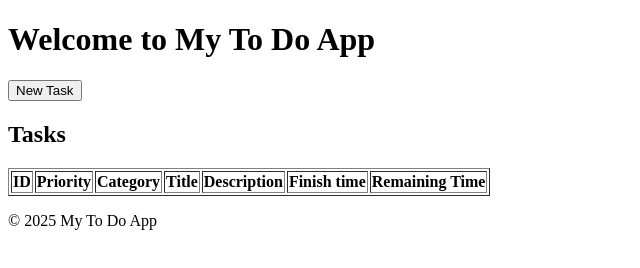
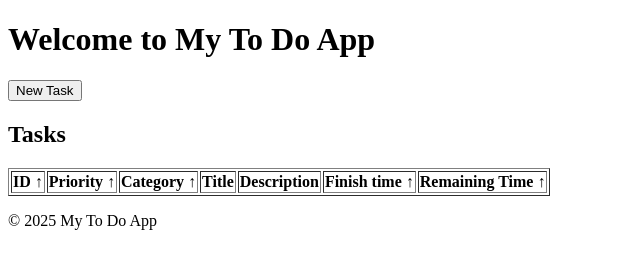
Before and after one commit to aenanrocks/To-Do-App, a plain HTML site: page src/index.html in a window 1280 px wide. Shown: the whole page, without its empty margins (0-640 px from the left). Drawn offline with Linux system fonts and the light colour scheme.

Commit message:
Working towards sorting and making it more modular

```diff
--- a/src/index.html
+++ b/src/index.html
@@ -92,13 +92,13 @@
             <h2>Tasks</h2>
                 <table border="1" id="task-list">
                     <thead>
-                        <th id="head-id">ID</th>
-                        <th id="head-priority">Priority</th>
-                        <th id="head-category">Category</th>
+                        <th id="head-id">ID &uarr;</th>
+                        <th id="head-priority">Priority &uarr;</th>
+                        <th id="head-category">Category &uarr;</th>
                         <th>Title</th>
                         <th>Description</th>
-                        <th id="head-finish-time">Finish time</th>
-                        <th id="head-remaining">Remaining Time</th>
+                        <th id="head-finish-time">Finish time &uarr;</th>
+                        <th id="head-remaining">Remaining Time &uarr;</th>
 
                     </thead>
                     <tbody id="table-data">
--- a/src/js/main.js
+++ b/src/js/main.js
@@ -11,7 +11,14 @@ let headCategory = document.getElementById("head-category");
 let headFinishTime = document.getElementById("head-finish-time");
 let headRemaining = document.getElementById("head-remaining");
 
-headID.addEventListener("click" , () => {sortTable("tableData" , "key" , "asc")});
+
+// Sending the keys to ui.js
+headID.addEventListener("click" , () => keyAndTable("ID"));
+headPriority.addEventListener("click" , () => keyAndTable("Priority"));
+headCategory.addEventListener("click" , () => keyAndTable("Category"));
+headFinishTime.addEventListener("click" , () => keyAndTable("FinishTime"));
+headRemaining.addEventListener("click" , () => keyAndTable("Remaining"));
+
 
 // Updating the table
 updateTable();
--- a/src/js/ui.js
+++ b/src/js/ui.js
@@ -39,3 +39,8 @@ const updateTable = () => {
         }
     }
 }
+
+// I get the key from main.js and give the value to sortFilter.js
+const keyAndTable = (key) => {
+    console.log(key);
+};
```
